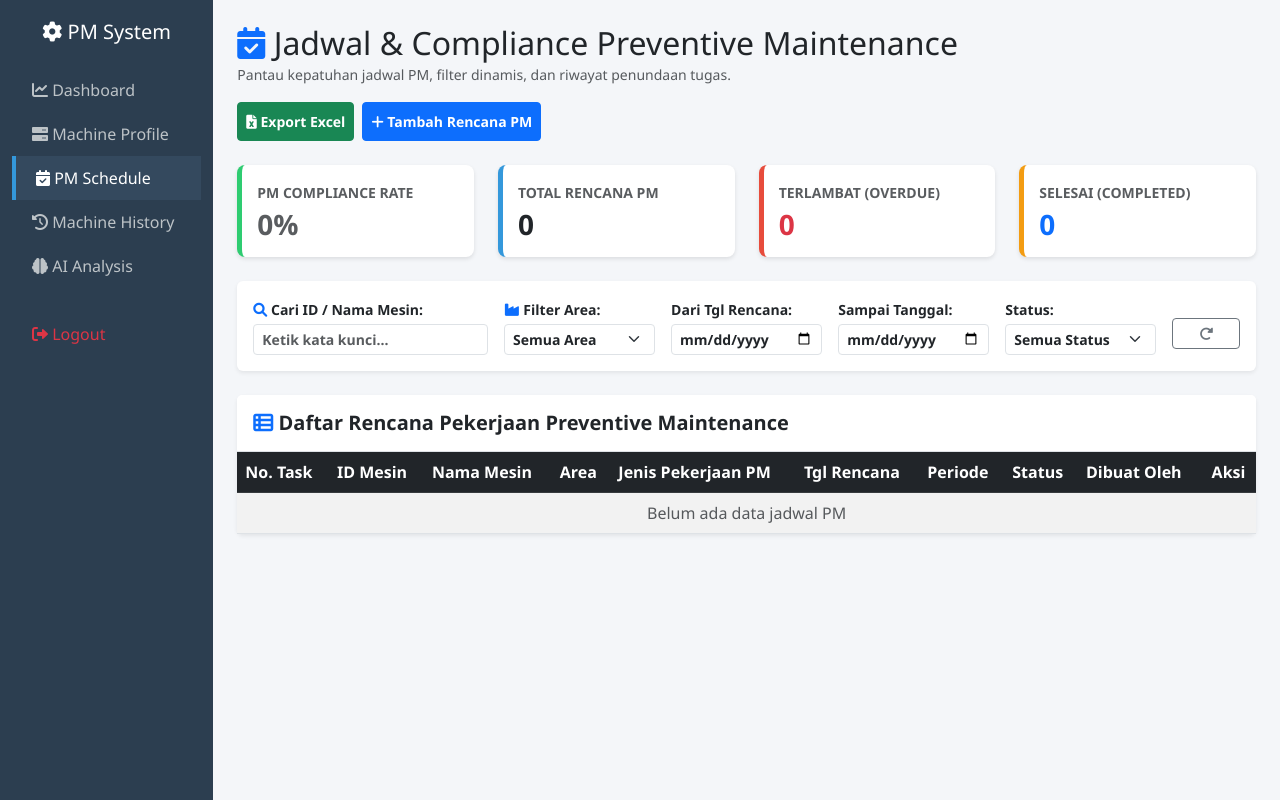
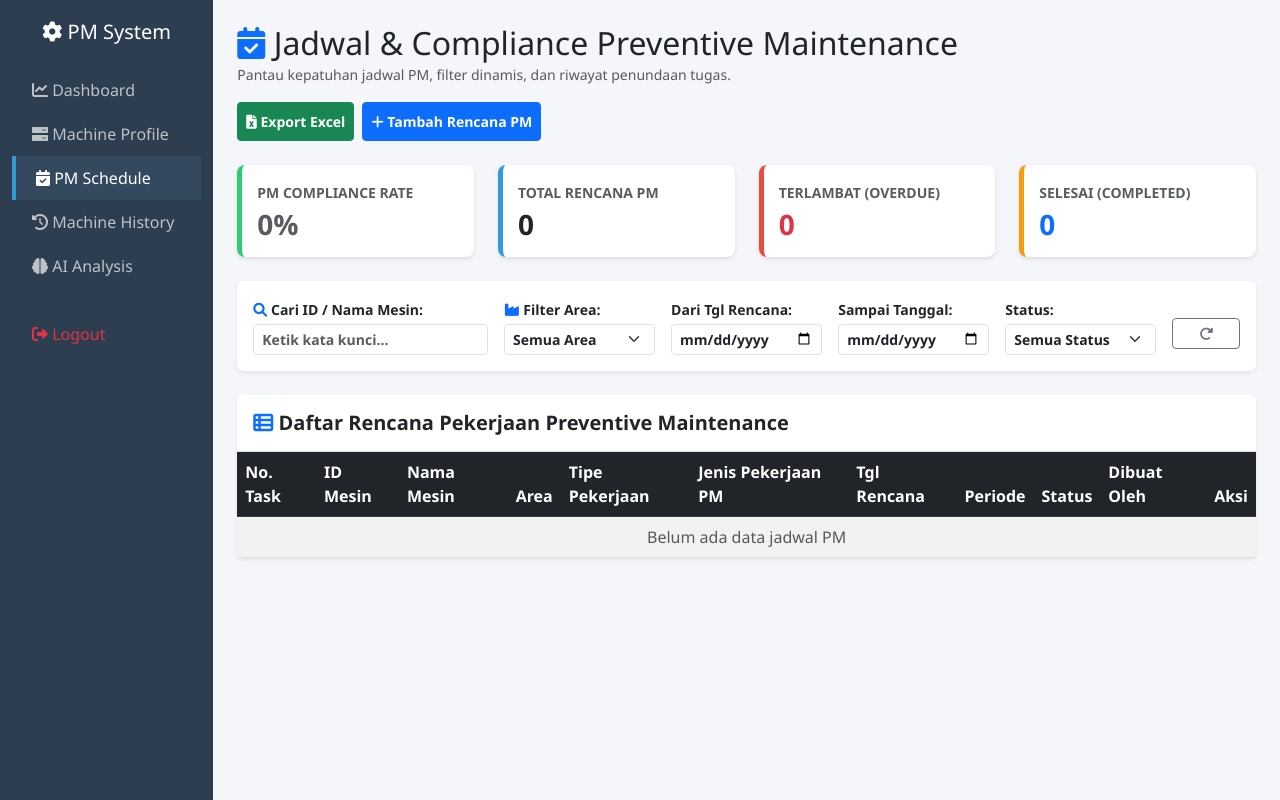
Before and after one commit to asephana949-web/pm-system-app, a Flask app: page /pm-schedule in a window 1280 px wide. Run offline with Flask 3, Linux system fonts and the light colour scheme; the visitor is signed in with stand-in values (Sample User, id 1); data that the repository does not hold is empty; some libraries are stand-ins or nearby versions.

Commit message:
Updated app.py machine_profile and pm_schedule

```diff
--- a/app.py
+++ b/app.py
@@ -192,7 +192,11 @@ def get_master_mesin():
 
 @app.route('/api/master-mesin/<id_mesin>', methods=['PUT'])
 def update_master_mesin(id_mesin):
-    if session.get('role') != 'Admin': return jsonify({"status": "error", "message": "Akses Ditolak!"}), 403
+    # 1. PERUBAHAN AKSES ROLE DI SINI
+    allowed_roles = ['Admin', 'preventive', 'perencaan', 'kasek_PPP']
+    if session.get('role') not in allowed_roles:
+        return jsonify({"status": "error", "message": "Akses Ditolak!"}), 403
+
     data = request.json
     conn = get_db_connection()
     try:
@@ -223,9 +227,10 @@ def handle_jadwal():
             elif request.method == 'POST':
                 if 'loggedin' not in session: return jsonify({"error": "Belum login"}), 403
                 data = request.json
-                sql = """INSERT INTO jadwal_pm (no_task, id_mesin, area, jenis_pekerjaan, tgl_rencana, periode, status, dibuat_oleh)
-                         VALUES (%s, %s, %s, %s, %s, %s, %s, %s)"""
-                cursor.execute(sql, (data.get('no_task'), data.get('id_mesin'), data.get('area'), data.get('jenis_pekerjaan'), data.get('tgl_rencana'), data.get('periode'), 'Scheduled', session['username']))
+                # Menambahkan tipe_pekerjaan ke kolom baru
+                sql = """INSERT INTO jadwal_pm (no_task, id_mesin, area, jenis_pekerjaan, tipe_pekerjaan, tgl_rencana, periode, status, dibuat_oleh)
+                         VALUES (%s, %s, %s, %s, %s, %s, %s, %s, %s)"""
+                cursor.execute(sql, (data.get('no_task'), data.get('id_mesin'), data.get('area'), data.get('jenis_pekerjaan'), data.get('tipe_pekerjaan', 'Preventive'), data.get('tgl_rencana'), data.get('periode'), 'Scheduled', session['username']))
                 conn.commit()
                 return jsonify({"status": "success", "message": "Jadwal berhasil ditambahkan!"})
     finally:
@@ -241,18 +246,20 @@ def selesaikan_jadwal(id):
             cursor.execute("SELECT * FROM jadwal_pm WHERE id=%s", (id,))
             jadwal = cursor.fetchone()
             if not jadwal: return jsonify({"status": "error", "message": "Jadwal tidak ditemukan!"}), 404
-
             cursor.execute("UPDATE jadwal_pm SET status='Completed' WHERE id=%s", (id,))
 
             is_dt = data.get('is_downtime', 'Tidak')
             dt_jam = data.get('downtime_jam', 0)
             if not dt_jam or str(dt_jam).strip() == '': dt_jam = 0
 
+            # Mengambil tipe_pekerjaan asli dari jadwal_pm (tidak di-hardcode lagi)
+            tipe_pekerjaan_history = jadwal.get('tipe_pekerjaan') if jadwal.get('tipe_pekerjaan') else 'Preventive'
+
             sql_history = """INSERT INTO riwayat_perbaikan (tgl_eksekusi, nama_alat, tipe_pekerjaan, penyebab_kerusakan, uraian_pekerjaan, sparepart_terpakai, durasi_jam, dibuat_oleh, is_downtime, downtime_jam)
                              VALUES (%s, %s, %s, %s, %s, %s, %s, %s, %s, %s)"""
-            cursor.execute(sql_history, (data.get('tgl_eksekusi'), jadwal['id_mesin'], 'Preventive', data.get('penyebab'), data.get('uraian'), data.get('sparepart'), data.get('durasi'), session['username'], is_dt, dt_jam))
+            cursor.execute(sql_history, (data.get('tgl_eksekusi'), jadwal['id_mesin'], tipe_pekerjaan_history, data.get('penyebab'), data.get('uraian'), data.get('sparepart'), data.get('durasi'), session['username'], is_dt, dt_jam))
             conn.commit()
-            return jsonify({"status": "success", "message": "Pekerjaan selesai & masuk ke History dengan rincian Downtime!"})
+            return jsonify({"status": "success", "message": "Pekerjaan selesai & masuk ke History!"})
     finally:
         conn.close()
 
@@ -264,8 +271,9 @@ def manage_jadwal(id):
         with conn.cursor() as cursor:
             if request.method == 'PUT':
                 data = request.json
-                sql = """UPDATE jadwal_pm SET no_task=%s, id_mesin=%s, area=%s, jenis_pekerjaan=%s, tgl_rencana=%s, periode=%s, status=%s WHERE id=%s"""
-                cursor.execute(sql, (data.get('no_task'), data.get('id_mesin'), data.get('area'), data.get('jenis_pekerjaan'), data.get('tgl_rencana'), data.get('periode'), data.get('status'), id))
+                # Menambahkan update untuk tipe_pekerjaan
+                sql = """UPDATE jadwal_pm SET no_task=%s, id_mesin=%s, area=%s, jenis_pekerjaan=%s, tipe_pekerjaan=%s, tgl_rencana=%s, periode=%s, status=%s WHERE id=%s"""
+                cursor.execute(sql, (data.get('no_task'), data.get('id_mesin'), data.get('area'), data.get('jenis_pekerjaan'), data.get('tipe_pekerjaan'), data.get('tgl_rencana'), data.get('periode'), data.get('status'), id))
                 pesan = "Data jadwal diubah!"
             elif request.method == 'DELETE':
                 cursor.execute("DELETE FROM jadwal_pm WHERE id = %s", (id,))
@@ -274,6 +282,7 @@ def manage_jadwal(id):
             return jsonify({"status": "success", "message": pesan})
     finally:
         conn.close()
+
 
 # ==========================================
 # API: RIWAYAT PERBAIKAN
--- a/templates/pm_schedule.html
+++ b/templates/pm_schedule.html
@@ -109,6 +109,7 @@
                                     <th>ID Mesin</th>
                                     <th>Nama Mesin</th>
                                     <th>Area</th>
+                                    <th>Tipe Pekerjaan</th> <!-- TAMBAHAN KOLOM -->
                                     <th>Jenis Pekerjaan PM</th>
                                     <th>Tgl Rencana</th>
                                     <th>Periode</th>
@@ -151,8 +152,18 @@
                             <option value="">Memuat data mesin...</option>
                         </select>
                     </div>
+                    <!-- TAMBAHAN KOLOM INPUT TIPE -->
                     <div class="mb-3">
-                        <label class="form-label fw-bold small">Jenis Pekerjaan PM:</label>
+                        <label class="form-label fw-bold small text-primary">Tipe Pekerjaan:</label>
+                        <select class="form-select form-select-sm" id="tambahTipePekerjaan" required>
+                            <option value="Preventive">Preventive</option>
+                            <option value="Corrective">Corrective</option>
+                            <option value="Overhaul">Overhaul</option>
+                            <option value="Predictive">Predictive</option>
+                        </select>
+                    </div>
+                    <div class="mb-3">
+                        <label class="form-label fw-bold small">Jenis Pekerjaan (Deskripsi Singkat):</label>
                         <textarea class="form-control form-control-sm" id="tambahPekerjaan" rows="2" required></textarea>
                     </div>
                     <div class="row">
@@ -202,8 +213,18 @@
                         <label class="form-label fw-bold small text-primary"><i class="fa-solid fa-search"></i> Unit Mesin / Alat (Ketik untuk mencari):</label>
                         <select class="form-select form-select-sm" id="editUnit" style="width: 100%;" required></select>
                     </div>
+                    <!-- TAMBAHAN KOLOM EDIT TIPE -->
                     <div class="mb-3">
-                        <label class="form-label fw-bold small">Jenis Pekerjaan PM:</label>
+                        <label class="form-label fw-bold small text-primary">Tipe Pekerjaan:</label>
+                        <select class="form-select form-select-sm" id="editTipePekerjaan" required>
+                            <option value="Preventive">Preventive</option>
+                            <option value="Corrective">Corrective</option>
+                            <option value="Overhaul">Overhaul</option>
+                            <option value="Predictive">Predictive</option>
+                        </select>
+                    </div>
+                    <div class="mb-3">
+                        <label class="form-label fw-bold small">Jenis Pekerjaan (Deskripsi Singkat):</label>
                         <textarea class="form-control form-control-sm" id="editPekerjaan" rows="2" required></textarea>
                     </div>
                     <div class="row">
@@ -256,6 +277,11 @@
                             <label class="form-label fw-bold small">Tgl Eksekusi Aktual:</label>
                             <input type="date" class="form-control form-control-sm" id="selesaiTglEksekusi" required>
                         </div>
+                    </div>
+                    <!-- TAMBAHAN KOLOM TIPE DI MODAL SELESAI (Hanya Informasi) -->
+                    <div class="mb-3">
+                        <label class="form-label fw-bold small">Tipe Pekerjaan:</label>
+                        <input type="text" class="form-control form-control-sm bg-light fw-bold text-primary" id="selesaiTipePekerjaan" readonly>
                     </div>
                     <div class="mb-3">
                         <label class="form-label fw-bold small">Kondisi Alat (Penyebab):</label>
@@ -352,7 +378,7 @@
                 hariIni.setHours(0, 0, 0, 0);
 
                 if (data.length === 0) {
-                    html = `<tr><td colspan="10" class="text-center text-muted">Belum ada data jadwal PM</td></tr>`;
+                    html = `<tr><td colspan="11" class="text-center text-muted">Belum ada data jadwal PM</td></tr>`;
                 } else {
                     data.forEach(item => {
                         let tglRencana = '-';
@@ -372,6 +398,10 @@
                         if(item.status === 'Completed') badgeColor = "bg-success";
                         if(item.status === 'Overdue') badgeColor = "bg-danger";
                         if(item.status === 'Scheduled') badgeColor = "bg-primary";
+
+                        let badgeTipeColor = "bg-info text-dark";
+                        if(item.tipe_pekerjaan === 'Corrective') badgeTipeColor = "bg-danger";
+                        if(item.tipe_pekerjaan === 'Overhaul') badgeTipeColor = "bg-dark";
 
                         let actionButtons = '';
                         if (item.status !== 'Completed') {
@@ -394,6 +424,8 @@
                                 <td class="text-primary fw-bold text-nowrap">${item.id_mesin || '-'}</td>
                                 <td class="fw-bold">${namaTampil}</td>
                                 <td><span class="badge bg-secondary">${item.area || '-'}</span></td>
+                                <!-- RENDER KOLOM TIPE PEKERJAAN -->
+                                <td><span class="badge ${badgeTipeColor}">${item.tipe_pekerjaan || 'Preventive'}</span></td>
                                 <td>${item.jenis_pekerjaan || '-'}</td>
                                 <td class="text-nowrap">${tglRencana}</td>
                                 <td>${item.periode || '-'}</td>
@@ -468,6 +500,10 @@
         document.getElementById('selesaiIdJadwal').value = item.id;
         document.getElementById('selesaiUnit').value = item.id_mesin;
         document.getElementById('selesaiTglEksekusi').value = `${d.getFullYear()}-${String(d.getMonth() + 1).padStart(2, '0')}-${String(d.getDate()).padStart(2, '0')}`;
+
+        // Tampilkan Tipe Pekerjaan yang asli dari Database ke form Selesai
+        document.getElementById('selesaiTipePekerjaan').value = item.tipe_pekerjaan || 'Preventive';
+
         document.getElementById('selesaiPenyebab').value = "Kondisi normal, pengecekan rutin berkala.";
         document.getElementById('selesaiUraian').value = item.jenis_pekerjaan;
         document.getElementById('selesaiSparepart').value = "-";
@@ -508,6 +544,10 @@
         document.getElementById('editNoTask').value = item.no_task;
         document.getElementById('editArea').value = item.area;
         $('#editUnit').val(item.id_mesin).trigger('change');
+
+        // Ambil Data Tipe
+        document.getElementById('editTipePekerjaan').value = item.tipe_pekerjaan || 'Preventive';
+
         document.getElementById('editPekerjaan').value = item.jenis_pekerjaan;
 
         let tglHanyaTanggal = '';
@@ -527,6 +567,7 @@
             no_task: document.getElementById('editNoTask').value,
             id_mesin: $('#editUnit').val(),
             area: document.getElementById('editArea').value,
+            tipe_pekerjaan: document.getElementById('editTipePekerjaan').value, // KIRIM TIPE
             jenis_pekerjaan: document.getElementById('editPekerjaan').value,
             tgl_rencana: document.getElementById('editTglRencana').value,
             periode: document.getElementById('editPeriode').value,
@@ -542,6 +583,7 @@
             no_task: document.getElementById('tambahNoTask').value,
             id_mesin: $('#tambahUnit').val(),
             area: document.getElementById('tambahArea').value,
+            tipe_pekerjaan: document.getElementById('tambahTipePekerjaan').value, // KIRIM TIPE
             jenis_pekerjaan: document.getElementById('tambahPekerjaan').value,
             tgl_rencana: document.getElementById('tambahTglRencana').value,
             periode: document.getElementById('tambahPeriode').value,
@@ -579,12 +621,10 @@
         b.className = total === 0 ? "fw-bold mt-1 mb-0 text-muted" : (rate < 80 ? "fw-bold mt-1 mb-0 text-danger" : (rate < 95 ? "fw-bold mt-1 mb-0 text-warning" : "fw-bold mt-1 mb-0 text-success"));
     }
 
-    // TAMBAHAN: FUNGSI EXPORT EXCEL
     function exportToExcel() {
         let tabelAsli = document.getElementById("tabelJadwalAsli");
         let tabelClone = tabelAsli.cloneNode(true);
 
-        // Menghapus kolom 'Aksi' agar tombol-tombol tidak ikut ter-export
         let rows = tabelClone.querySelectorAll("tr");
         rows.forEach(row => {
             let cells = row.querySelectorAll("th, td");
@@ -593,7 +633,6 @@
             }
         });
 
-        // Membersihkan row yang terkena filter (display: none)
         let tbody = tabelClone.querySelector("tbody");
         let validRows = Array.from(tbody.querySelectorAll("tr")).filter(tr => tr.style.display !== 'none');
         tbody.innerHTML = "";
```
Also changed, not shown: templates/machine_profile.html (+4 -12 lines).
